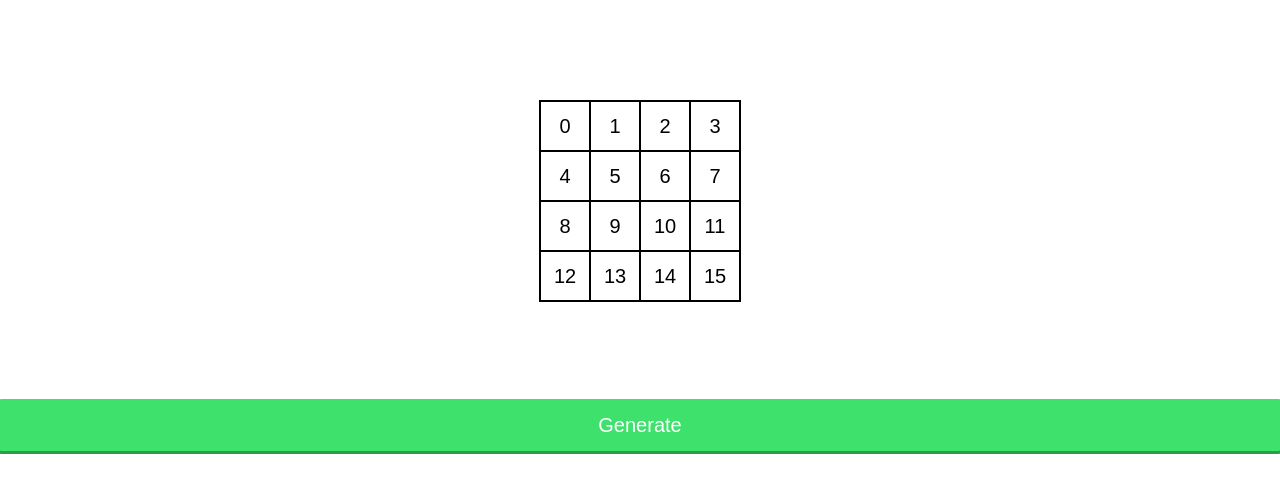
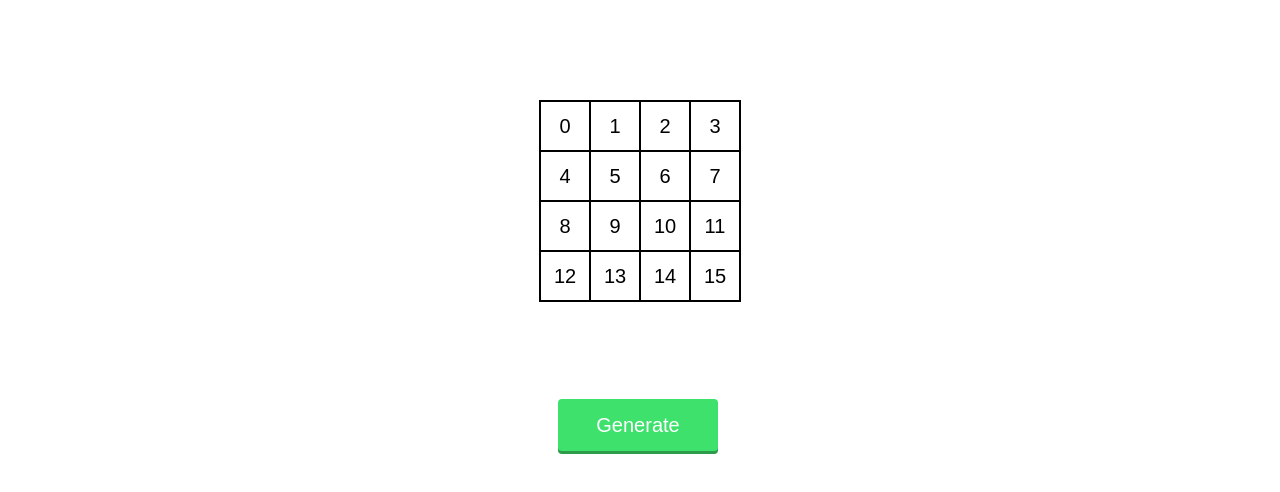
Before and after one commit to LucaKoval/Crossword-Creator, a React (Create React App) app: page / in a window 1280 px wide. Shown: the top 492 px of the page. Built offline with nearby package versions, Linux system fonts and the light colour scheme.

Commit message:
Adding styling

```diff
--- a/src/styles/App.module.css
+++ b/src/styles/App.module.css
@@ -1,4 +1,9 @@
 .container {
+	display: flex;
+	flex-direction: column;
+	justify-content: flex-start;
+	align-items: center;
+
 	width: 100vw;
 	height: 100vh;
 	background-color: white;
@@ -9,17 +14,19 @@
 	flex-direction: column;
 	justify-content: center;
 	align-items: center;
+
+	width: 80%;
 }
 
 .buttonContainer {
-	width: calc(100% + 4px);
+	width: calc(160px + 4px);
 	height: 52px;
 
 	position: relative;
 }
 
 .button {
-	width: 100%;
+	width: 160px;
 	height: 100%;
 
 	position: absolute;
@@ -44,7 +51,7 @@
 }
 
 .buttonShadow {
-	width: 100%;
+	width: 160px;
 	height: 100%;
 
 	background-color: var(--dark-green);
```
